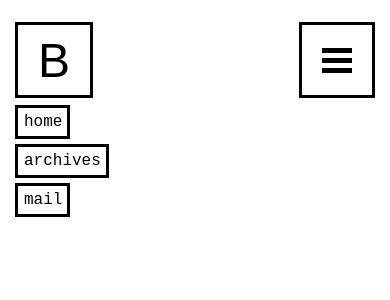
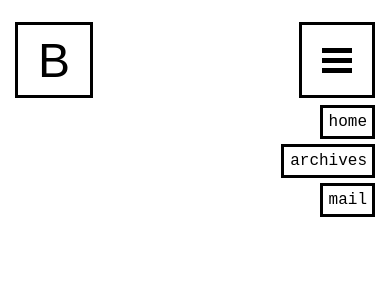
Before and after one commit to 0x750/blog, a Next.js app: page / in a window 390 px wide. Both pictures are taken after a click on the element 336 px from the left and 60 px from the top of the page. Shown: the top 300 px of the page. Built offline with nearby package versions, Linux system fonts and the light colour scheme.

Commit message:
feat: mobile menu animation

```diff
--- a/components/Header.js
+++ b/components/Header.js
@@ -3,7 +3,7 @@ import { useState } from 'react';
 import Link from 'next/link';
 import styles from '../styles/components/Header.module.css';
 
-import { useSpring, animated } from 'react-spring'
+import { useSpring, animated, config } from 'react-spring'
 
 const Header = () => {
 
@@ -49,25 +49,46 @@ const Header = () => {
                     </div>
                 </animated.div>
             </div>
-            {menuIsOpened &&
-                <div className={styles.mobileMenu}>
-                    <Link href="/">
-                        <div>
-                            <span className={styles.menuitems}>home</span>
-                        </div>
-                    </Link>
-                    <Link href="/archives">
-                        <div>
-                            <span className={styles.menuitems}>archives</span>
-                        </div>
-                    </Link>
-                    <div>
-                        <span className={styles.menuitems}><a href="mailto:contact@benoit.fi">mail</a></span>
-                    </div>
-                </div>
-            }
+            {menuIsOpened && <MobileMenu closeFunction={setMenuIsOpened} />}
         </div>
     )
 }
 
+const MobileMenu = ({closeFunction}) => {
+
+    const springStyles = [0, 200, 400].map((v) =>
+        useSpring({
+            from: {
+                opacity: 0,
+                right: '20px',
+            },
+            to: {
+                opacity: 1,
+                right: '0px',
+            },
+            delay: v,
+            config: config.wobbly,
+        })
+    );
+
+    return (
+        <div className={styles.mobileMenu}>
+            <animated.div style={springStyles[0]}>
+                <Link href="/">
+                    <span onClick={() => closeFunction(false)} className={styles.menuitems}>home</span>
+                </Link>
+            </animated.div>
+            <animated.div style={springStyles[1]}>
+                <Link href="/archives">
+                    <span onClick={() => closeFunction(false)} className={styles.menuitems}>archives</span>
+                </Link>
+            </animated.div>
+            <animated.div style={springStyles[2]}>
+                <span onClick={() => closeFunction(false)} className={styles.menuitems}><a href="mailto:contact@benoit.fi">mail</a></span>
+            </animated.div>
+        </div>
+    )
+}
+
+
 export default Header;
--- a/styles/components/Header.module.css
+++ b/styles/components/Header.module.css
@@ -21,16 +21,16 @@
     /* border-radius: 100px; */
     padding: 9px 20px 8px 20px;
     /* box-shadow: 4px 4px 10px; */
-    transition: .3s;
+    /* transition: .3s; */
     cursor: pointer;
 }
 
-.logo:hover {
-    /* border: 10px black solid;
-    padding: 5px 13px 0 14.5px; */
+/* .logo:hover {
+    border: 10px black solid;
+    padding: 5px 13px 0 14.5px;
     box-shadow: 2px 2px 10px;
     transition: .3s;
-}
+} */
 
 .menuitems {
     margin-left: 1em;
@@ -64,7 +64,13 @@
 .mobileMenu .menuitems {
     display: inline-block;
     margin-top: 5px;
-    margin-left: 10px;
+    margin-right: 10px;
+}
+
+.mobileMenu > div {
+    display: flex;
+    justify-content: flex-end;
+    position: relative;
 }
 
 @media screen and (min-width: 501px) {
```
